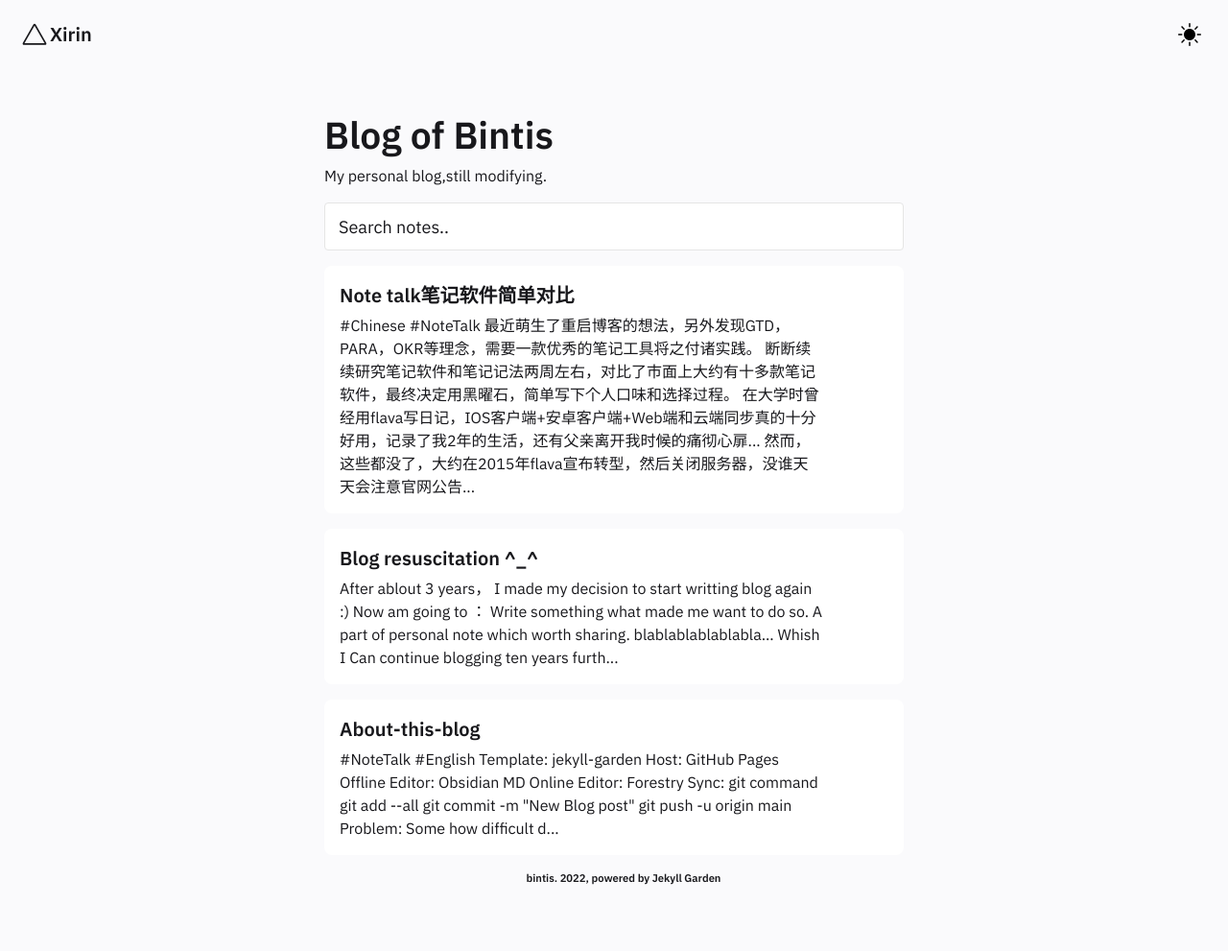
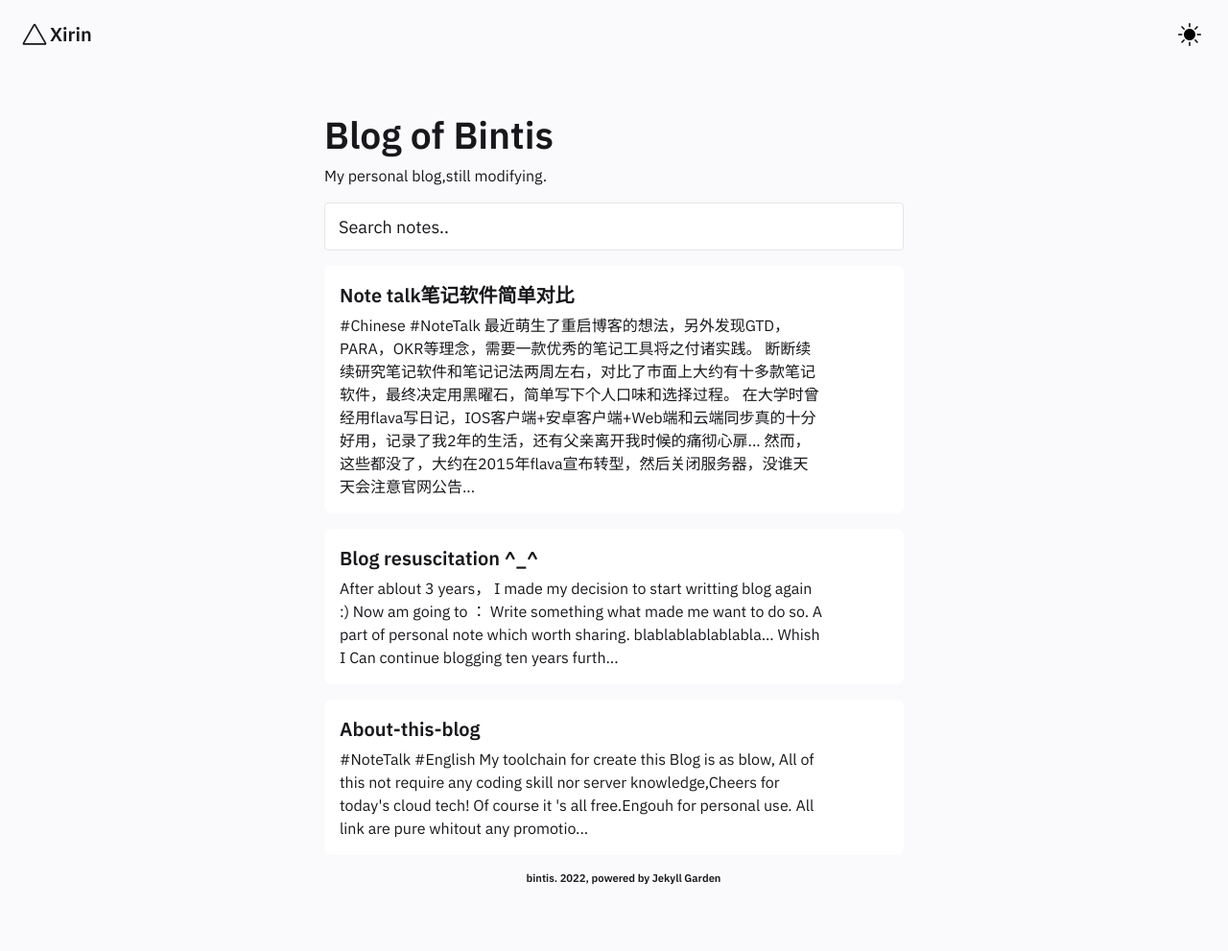
Before and after one commit to bintis/-bintis.github.io, a Jekyll site: the page built from pages/index.md, in a window 1280 px wide. Shown: the whole page at 96% size. Built offline with Jekyll 4.4.1, drawn with Linux system fonts in a browser that asks for light colours; part of the change alters nothing that is shown.

Commit message:
Update from Forestry.io bintis updated _notes/Public/about-this-blog.md

```diff
--- a/_notes/Public/about-this-blog.md
+++ b/_notes/Public/about-this-blog.md
@@ -7,6 +7,10 @@ date: 2022-04-02 15:00:00 +0000
 \#NoteTalk
 
 \#English
+
+  My toolchain for create this Blog is as blow, All of this not require any coding skill nor server knowledge,Cheers for today's cloud tech! Of course it 's all free.Engouh for personal use.
+
+ _All link are pure whitout any promotions.I am not making any profit by my blog,I hate such behavior._
 
 **Template:**
 
@@ -24,6 +28,18 @@ date: 2022-04-02 15:00:00 +0000
 
 [Forestry](https://app.forestry.io/)
 
+**Domain:**
+
+[NameSilo](https://www.namesilo.com/)
+
+※Not　finished
+
+**CDN:**
+
+[cloudflare](https://www.cloudflare.com/ "https://www.cloudflare.com/")
+
+※Not finished
+
 **Sync:**
 
 git command
@@ -36,4 +52,6 @@ git command
 
 _Problem:_
 
-Some how difficult dealing with picture.
+1\.Some how difficult dealing with picture local,However ,Edit in FORESTRY  feels more smoothly.
+
+2\.When editing online, File must be have slash between words hence blank is not allowed.And Title of page must match file name.
```
